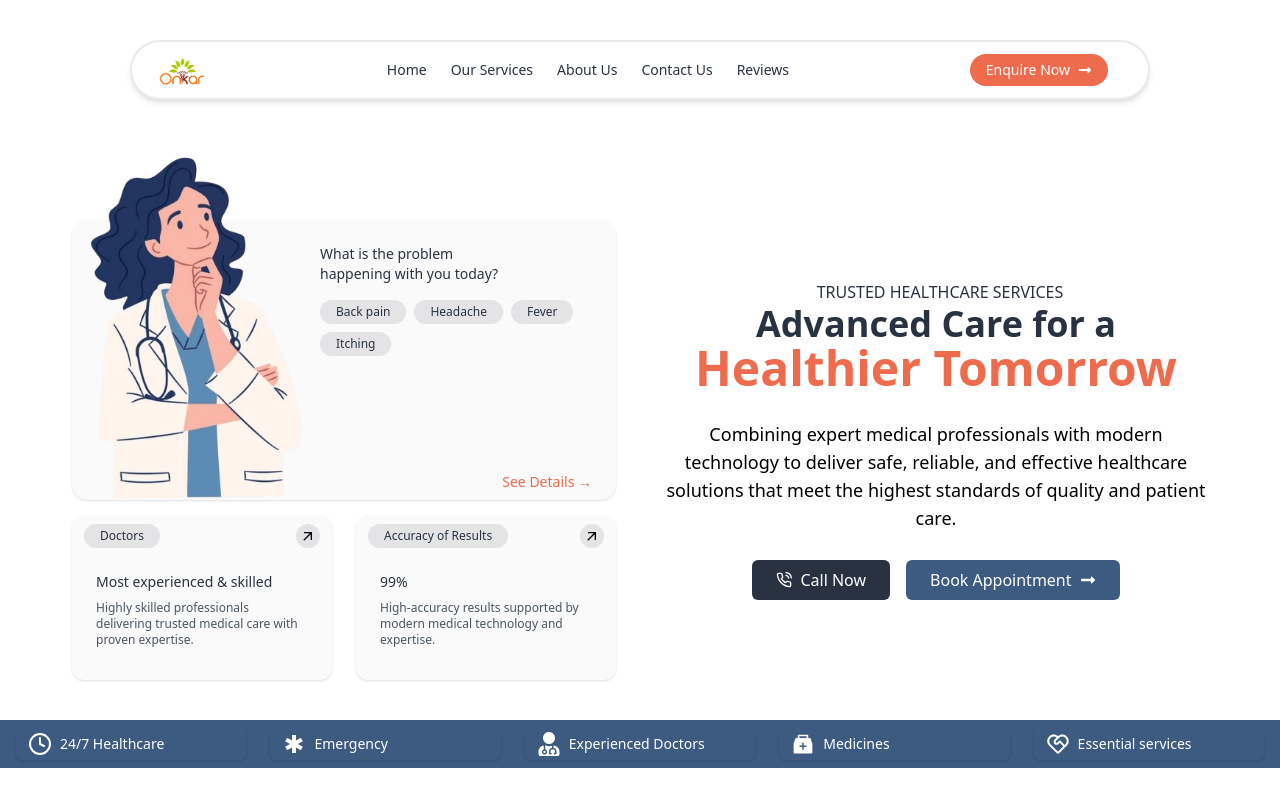
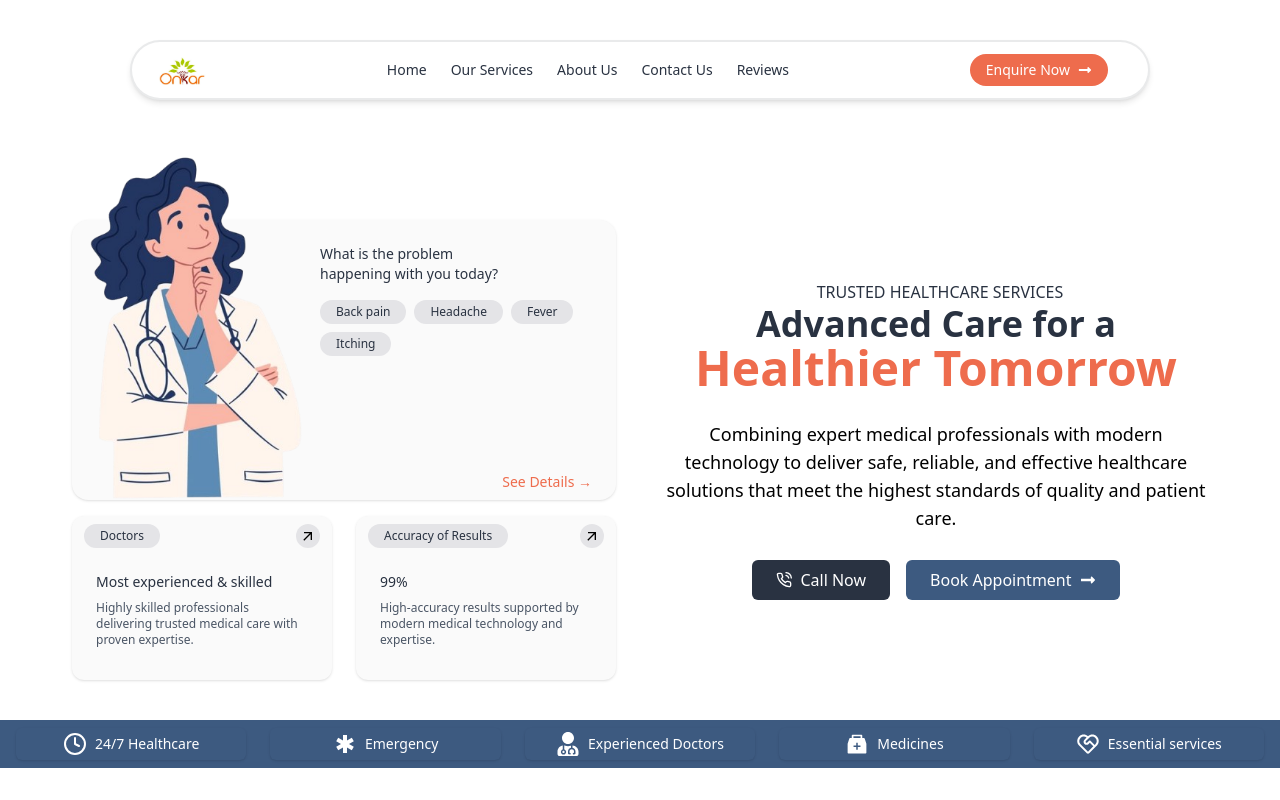
Before and after one commit to AnkitaMaurya-2908/omkar-hospital, a Next.js app in the folder frontend/: page / in a window 1280 px wide. Shown: the top 800 px of the page. Built offline with nearby package versions, Linux system fonts and the light colour scheme.

Commit message:
fixed a layout bug in features section

```diff
--- a/frontend/src/components/FeaturesSection/Features.jsx
+++ b/frontend/src/components/FeaturesSection/Features.jsx
@@ -9,7 +9,7 @@ export default function Features() {
           {featuresData.map(({ icon: Icon, text, onlyLg }) => (
             <div
               key={text}
-              className={`flex bg- px-3 py-1 rounded-md items-center gap-2  ${
+              className={`flex bg- px-3 py-1 rounded-md items-center justify-center  gap-2  ${
                 onlyLg ? "hidden lg:flex" : ""
               } p-1 shadow-sm`}
             >
```
